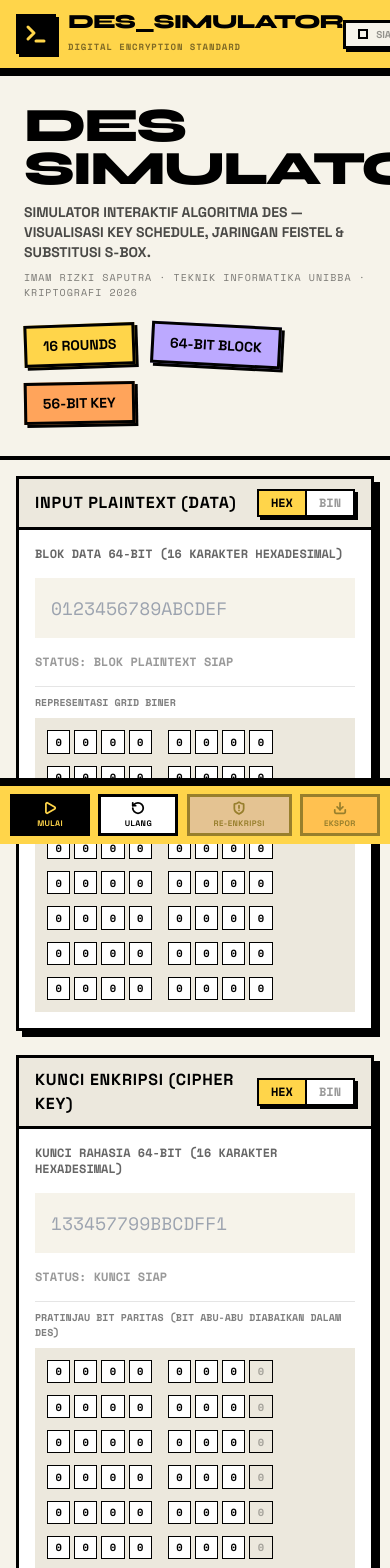
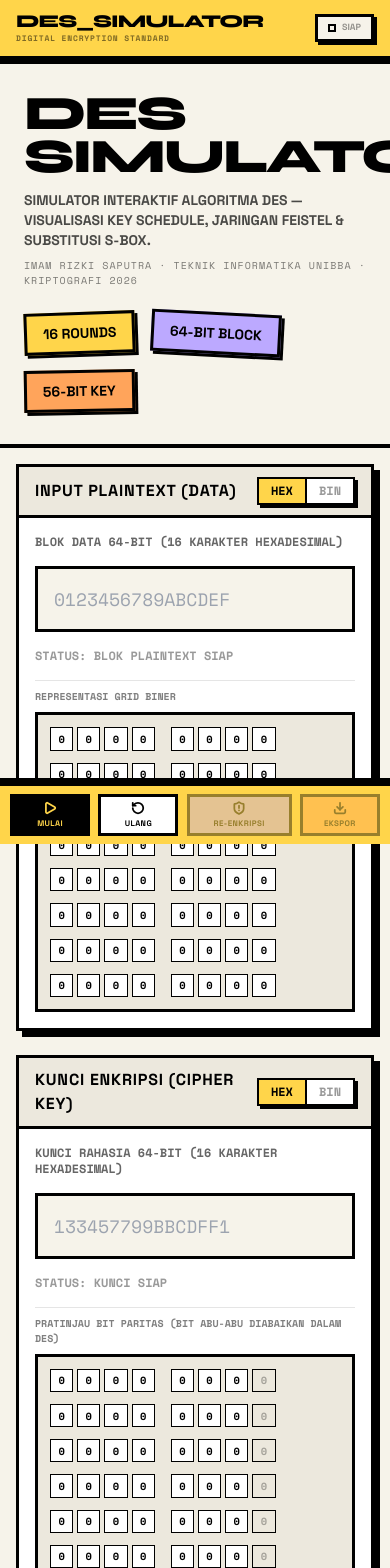
Before and after one commit to imamrzkys/TUGAS-11-KRIPTOGRAFI, a React (Vite) app: page / in a window 390 px wide. Shown: the top 1568 px of the page. Built offline with nearby package versions, Linux system fonts and the light colour scheme.

Commit message:
fix: header mobile layout cutoff and added mobile-only simulation pipeline card

```diff
--- a/src/components/layout/Header.jsx
+++ b/src/components/layout/Header.jsx
@@ -8,22 +8,22 @@ export function Header() {
   return (
     <header className="sticky top-0 z-50 w-full bg-brutal-yellow border-b-4 border-black px-4 sm:px-6 py-3 sm:py-4 flex items-center justify-between select-none shadow-[0_4px_0_#000]">
       {/* Title / Logo */}
-      <div className="flex items-center gap-3">
-        <div className="w-10 h-10 bg-black flex items-center justify-center border-2 border-black text-brutal-yellow shadow-brutal-sm">
+      <div className="flex items-center gap-2 sm:gap-3">
+        <div className="hidden sm:flex w-10 h-10 bg-black items-center justify-center border-2 border-black text-brutal-yellow shadow-brutal-sm shrink-0">
           <Terminal className="w-6 h-6 stroke-[3px]" />
         </div>
         <div>
-          <h1 className="font-syne font-black text-xl sm:text-2xl tracking-tighter leading-none text-black">
+          <h1 className="font-syne font-black text-lg sm:text-xl md:text-2xl tracking-tighter leading-none text-black">
             DES_SIMULATOR
           </h1>
-          <span className="font-mono text-[9px] uppercase tracking-widest font-black text-black/50">
+          <span className="font-mono text-[8px] sm:text-[9px] uppercase tracking-widest font-black text-black/50 block mt-0.5">
             Digital Encryption Standard
           </span>
         </div>
       </div>
 
       {/* Info Status badges */}
-      <div className="flex items-center gap-4">
+      <div className="flex items-center gap-2 sm:gap-4">
         {/* Watermark badge */}
         <div className="hidden lg:flex flex-col text-right font-mono text-[9px] uppercase tracking-tighter text-black/60 border-r-2 border-black/20 pr-4 mr-2 leading-tight">
           <span className="font-black text-black">Imam Rizki Saputra - DES 2026</span>
@@ -41,10 +41,10 @@ export function Header() {
 
         {/* Status indicator */}
         <div className={`
-          flex items-center gap-2 px-3 py-1 sm:px-3.5 sm:py-1.5 border-3 border-black text-[10px] sm:text-xs font-grotesk font-black uppercase shadow-brutal-sm
+          flex items-center gap-1.5 px-2.5 py-1 sm:px-3.5 sm:py-1.5 border-3 border-black text-[9px] sm:text-xs font-grotesk font-black uppercase shadow-brutal-sm shrink-0
           ${result ? 'bg-brutal-green text-black' : 'bg-brutal-cream text-black/40'}
         `}>
-          <span className={`w-2.5 h-2.5 border-2 border-black ${result ? 'bg-black animate-pulse' : 'bg-transparent'}`}></span>
+          <span className={`w-2 h-2 border-2 border-black ${result ? 'bg-black animate-pulse' : 'bg-transparent'}`}></span>
           {result ? 'AKTIF' : 'SIAP'}
         </div>
       </div>
--- a/src/components/simulator/InputPanel.jsx
+++ b/src/components/simulator/InputPanel.jsx
@@ -84,7 +84,7 @@ export function InputPanel() {
               onChange={(e) => setPlaintext(e.target.value)}
               maxLength={plaintextFormat === 'hex' ? 16 : 64}
               className={`
-                w-full p-4 font-mono text-lg brutal-border-3 bg-brutal-cream text-black outline-none transition-colors
+                w-full p-4 font-mono text-lg border-3 border-black bg-brutal-cream text-black outline-none transition-colors
                 ${validationErrors.plaintext ? 'border-brutal-coral focus:outline-brutal-coral' : 'border-black focus:bg-brutal-purple/15'}
               `}
               placeholder={plaintextFormat === 'hex' ? '0123456789ABCDEF' : '01000000...'}
@@ -105,7 +105,7 @@ export function InputPanel() {
               <div className="text-[10px] font-mono font-bold text-black/50 uppercase mb-2">
                 Representasi Grid Biner
               </div>
-              <div className="bg-brutal-surface p-3 brutal-border-3">
+              <div className="bg-brutal-surface p-3 border-3 border-black">
                 <BinaryGrid
                   binaryString={getPlaintextBinaryString()}
                   highlightColor="purple"
@@ -154,7 +154,7 @@ export function InputPanel() {
               onChange={(e) => setKey(e.target.value)}
               maxLength={keyFormat === 'hex' ? 16 : 64}
               className={`
-                w-full p-4 font-mono text-lg brutal-border-3 bg-brutal-cream text-black outline-none transition-colors
+                w-full p-4 font-mono text-lg border-3 border-black bg-brutal-cream text-black outline-none transition-colors
                 ${validationErrors.key ? 'border-brutal-coral focus:outline-brutal-coral' : 'border-black focus:bg-brutal-purple/15'}
               `}
               placeholder={keyFormat === 'hex' ? '133457799BBCDFF1' : '00010011...'}
@@ -175,7 +175,7 @@ export function InputPanel() {
               <div className="text-[10px] font-mono font-bold text-black/50 uppercase mb-2 flex justify-between">
                 <span>Pratinjau Bit Paritas (Bit abu-abu diabaikan dalam DES)</span>
               </div>
-              <div className="bg-brutal-surface p-3 brutal-border-3">
+              <div className="bg-brutal-surface p-3 border-3 border-black">
                 <BinaryGrid
                   binaryString={getKeyBinaryString()}
                   dimIndices={parityIndices}
--- a/src/components/simulator/KeySchedule.jsx
+++ b/src/components/simulator/KeySchedule.jsx
@@ -105,7 +105,7 @@ export function KeySchedule() {
           </p>
 
           {/* Desktop Table View */}
-          <div className="hidden md:block overflow-x-auto brutal-border-3">
+          <div className="hidden md:block overflow-x-auto border-3 border-black">
             <table className="w-full text-left font-mono text-xs divide-y-3 divide-black border-collapse">
               <thead className="bg-brutal-surface font-grotesk font-extrabold uppercase">
                 <tr>
--- a/src/pages/Home.jsx
+++ b/src/pages/Home.jsx
@@ -12,6 +12,8 @@ import { FeistelRounds } from '../components/simulator/FeistelRounds.jsx';
 import { InversePermutation } from '../components/simulator/InversePermutation.jsx';
 import { FinalCipher } from '../components/simulator/FinalCipher.jsx';
 import { ProcessingEngine } from '../components/simulator/ProcessingEngine.jsx';
+import { StepIndicator } from '../components/common/StepIndicator.jsx';
+import { NeoCard } from '../components/common/NeoCard.jsx';
 import { ChevronUp } from 'lucide-react';
 import { motion, AnimatePresence } from 'framer-motion';
 
@@ -63,7 +65,7 @@ export function Home() {
   };
 
   return (
-    <div className="min-h-screen flex flex-col bg-brutal-cream pb-24 md:pb-8">
+    <div className="min-h-screen flex flex-col bg-brutal-cream pb-24 md:pb-8 overflow-x-hidden">
       {/* Simulation engine loading animation */}
       <ProcessingEngine />
 
@@ -71,13 +73,13 @@ export function Home() {
       <Header />
 
       {/* Main Container */}
-      <div className="flex-1 flex relative">
+      <div className="flex-1 flex relative overflow-x-hidden">
 
         {/* DESKTOP FIXED SIDEBAR NAVIGATION */}
         <Sidebar activeSection={activeSection} onSectionClick={handleSectionClick} />
 
         {/* MAIN VISUAL WORKPLACE CONTAINER */}
-        <main className="flex-1 min-w-0">
+        <main className="flex-1 min-w-0 overflow-x-hidden">
 
           {/* Hero Section */}
           <HeroSection />
@@ -105,6 +107,15 @@ export function Home() {
             <div id="input">
               <InputPanel />
             </div>
+
+            {/* Mobile-only Simulation Pipeline Step Indicator */}
+            {result && (
+              <div className="block lg:hidden">
+                <NeoCard title="ALUR PIPELINE SIMULASI">
+                  <StepIndicator activeSection={activeSection} onSectionClick={handleSectionClick} />
+                </NeoCard>
+              </div>
+            )}
 
             {/* Desktop Action Buttons Row */}
             <div className="hidden md:block">
```
